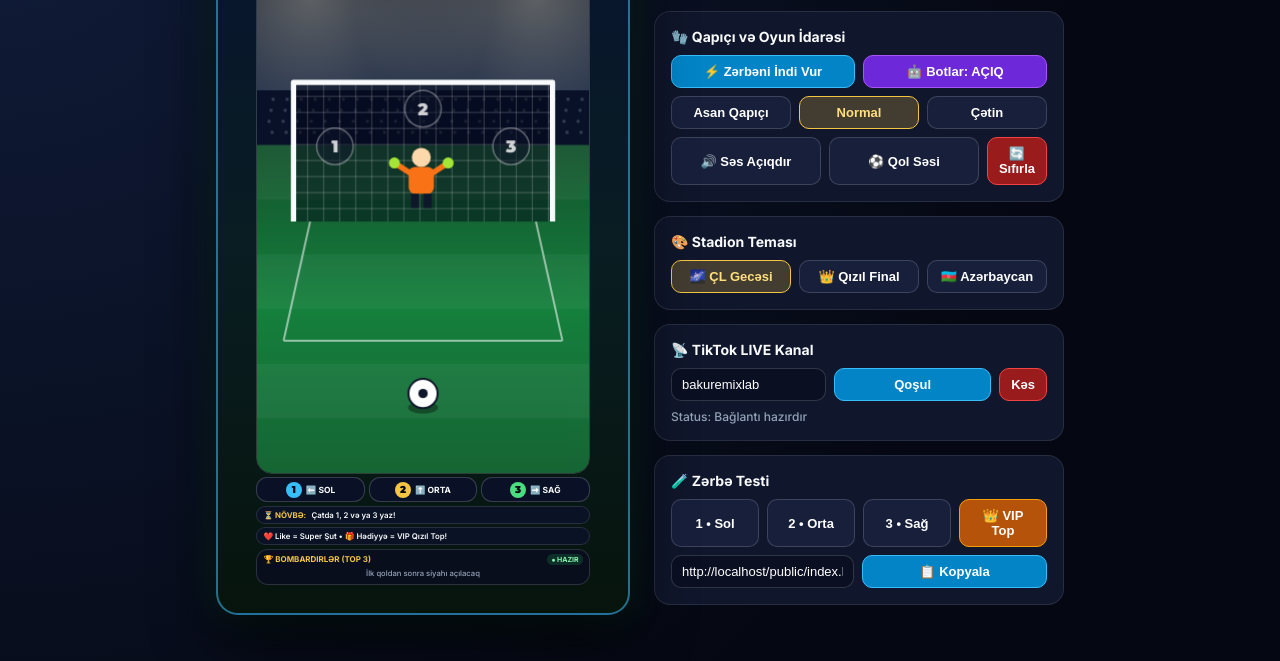
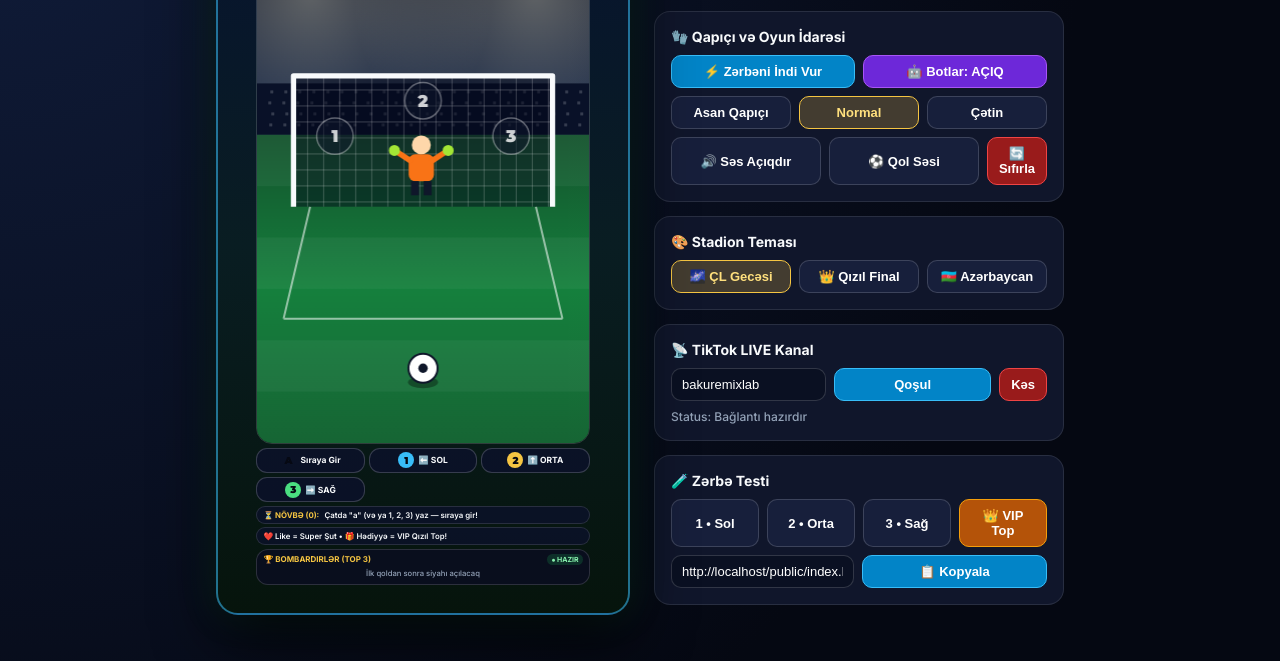
Before and after one commit to feridserifov61-blip/penalti-live-oyun, a website: page public/index.html in a window 1280 px wide. Shown: the part 139-800 px from the top of the page. Drawn offline with nearby package versions, Linux system fonts and the light colour scheme.

Commit message:
Upgrade public/index.html: FIFO 'a' queue and pro 3D stadium/goalkeeper visuals

```diff
--- a/public/index.html
+++ b/public/index.html
@@ -45,8 +45,9 @@
           <div class="result-banner hidden" id="resultBanner">⚽ QOOOL!!</div>
         </div>
 
-        <!-- EASY 1-2-3 TARGET LEGEND -->
+        <!-- EASY A / 1-2-3 TARGET LEGEND -->
         <div class="zones-legend">
+          <div class="z-card z-a"><span class="z-num">A</span><span>Sıraya Gir</span></div>
           <div class="z-card z-1" id="zoneBtn1"><span class="z-num">1</span><span>⬅️ SOL</span></div>
           <div class="z-card z-2" id="zoneBtn2"><span class="z-num">2</span><span>⬆️ ORTA</span></div>
           <div class="z-card z-3" id="zoneBtn3"><span class="z-num">3</span><span>➡️ SAĞ</span></div>
@@ -55,8 +56,8 @@
         <!-- QUEUE, FEED & TOP SCORERS -->
         <footer class="bottom-hud">
           <div class="queue-strip" id="queueStrip">
-            <span class="q-title">⏳ NÖVBƏ:</span>
-            <span class="q-items" id="queueItems">Çatda 1, 2 və ya 3 yaz!</span>
+            <span class="q-title" id="queueTitle">⏳ NÖVBƏ (0):</span>
+            <span class="q-items" id="queueItems">Çatda "a" (və ya 1, 2, 3) yaz — sıraya gir!</span>
           </div>
           <div class="feed-strip" id="feedStrip">
             <span>❤️ Like = Super Şut • 🎁 Hədiyyə = VIP Qızıl Top!</span>
```
